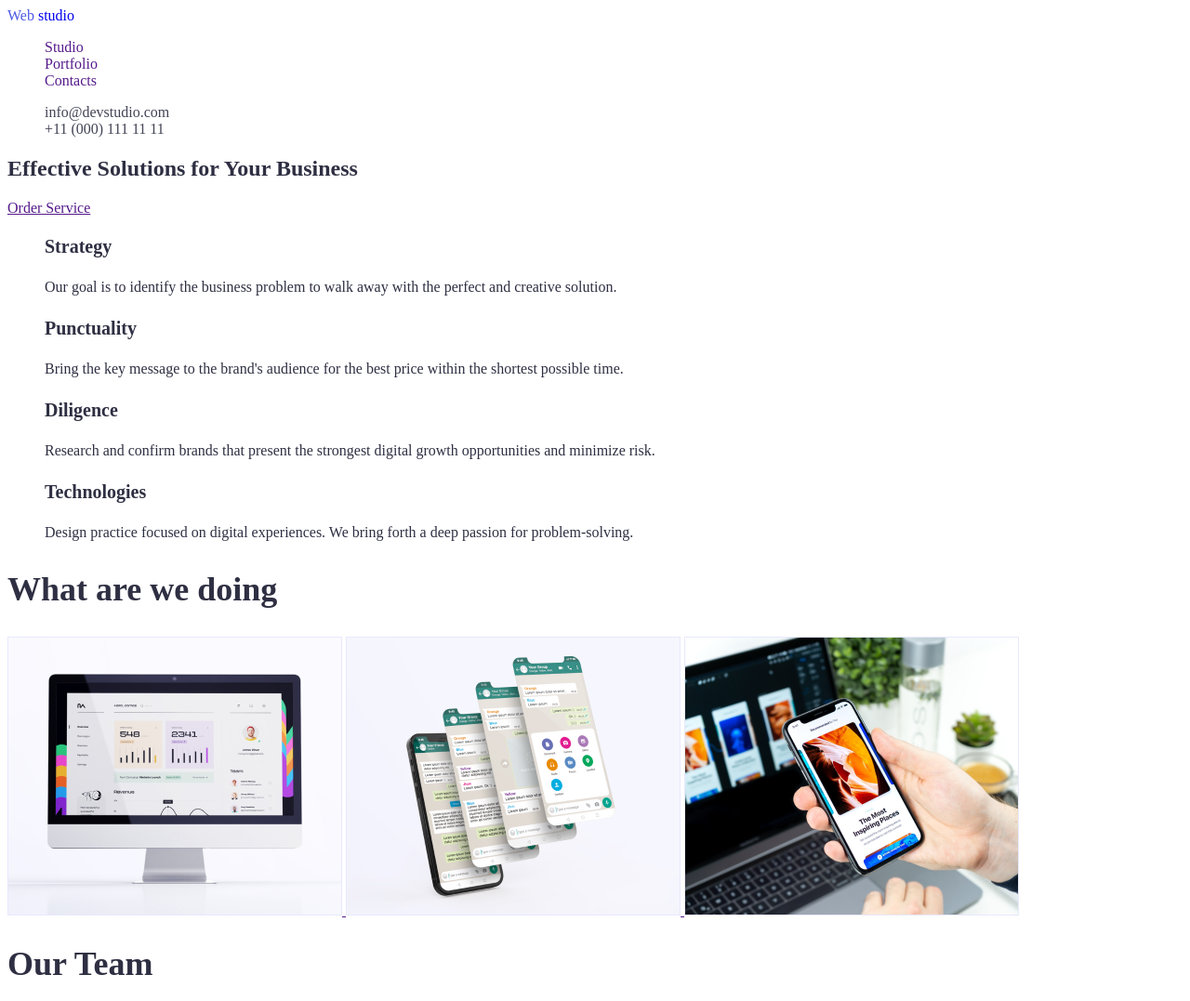
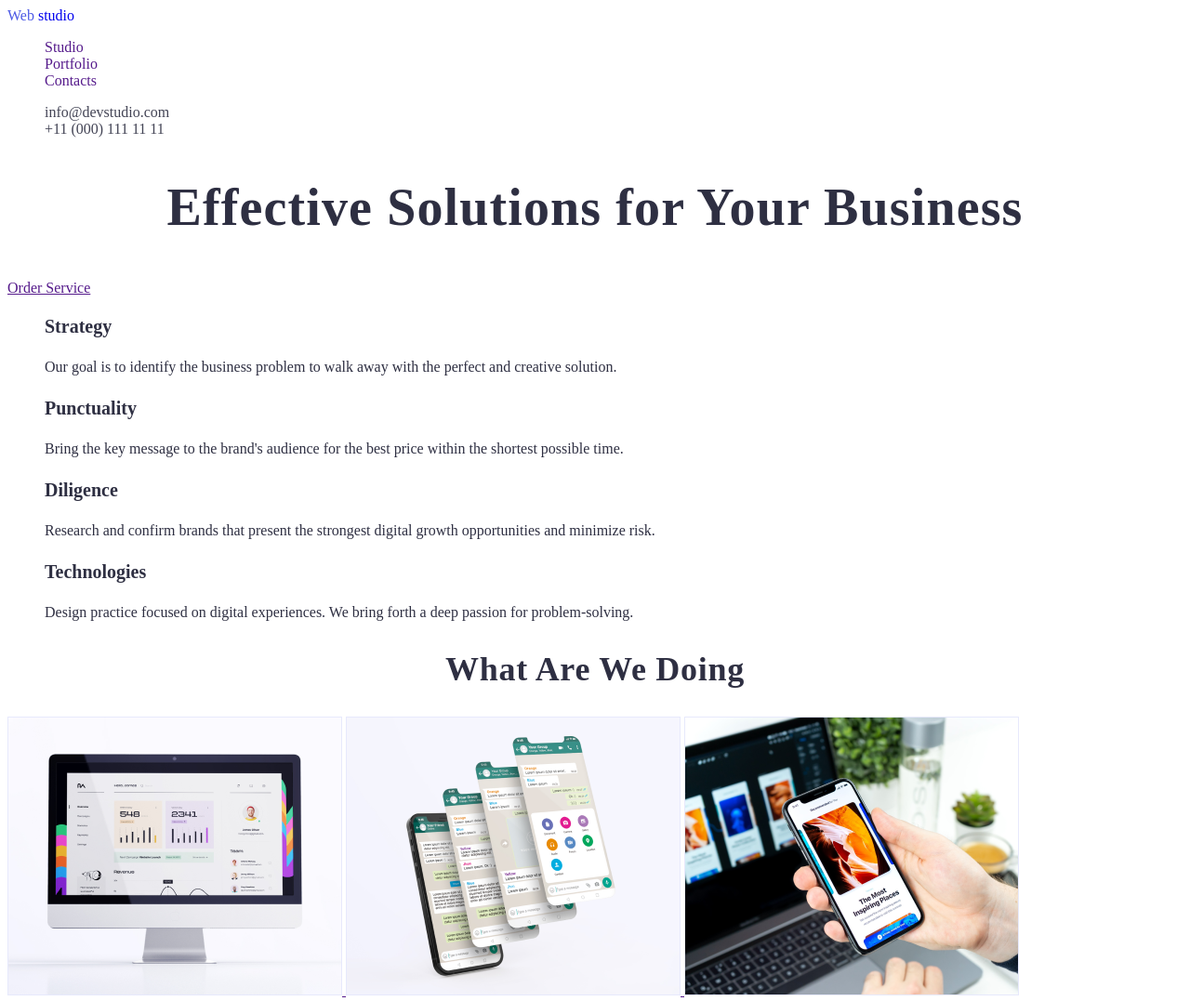
Before and after one commit to IgorBrick/home_work3, a plain HTML site: page index.html in a window 1280 px wide. Shown: the top 1077 px of the page at 93% size. Drawn offline with Linux system fonts and the light colour scheme.

Commit message:
style hero

```diff
--- a/css/styles.css
+++ b/css/styles.css
@@ -49,4 +49,15 @@ line-height: 1.5;
 font-weight: 700;
 font-size: 36px;
 line-height: 1.11;
+text-align: center;
+letter-spacing: 0.02em;
+text-transform: capitalize;
 }
+/* style hero*/
+.hero {
+    font-weight: 700;
+    font-size: 56px;
+    line-height: 1.07;
+    text-align: center;
+    letter-spacing: 0.02em;
+}
--- a/index.html
+++ b/index.html
@@ -26,7 +26,7 @@
     <main>
     <div>
         <section>
-            <h1>Effective Solutions for Your Business</h1>
+            <h1 class="hero">Effective Solutions for Your Business</h1>
             <a href="">Order Service</a>
         </section>
     </div>
```
